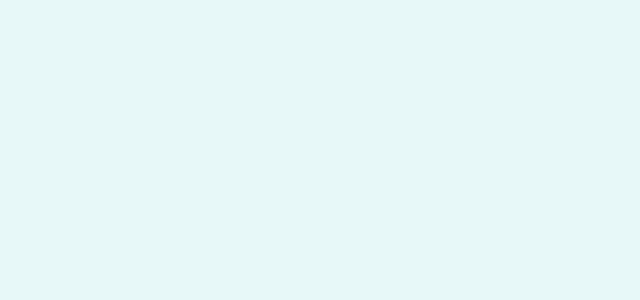
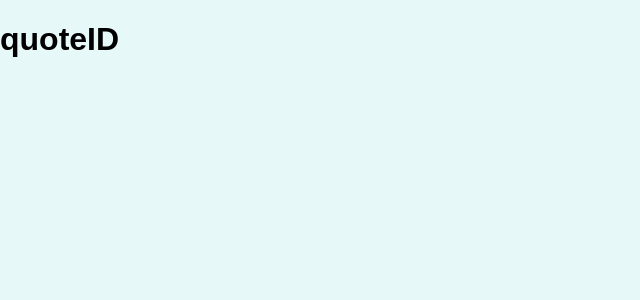
Before and after one commit to lukas-anci/react-router-module, a React (Create React App) app: page /quotes/new-quote in a window 1280 px wide. Shown: the top 300 px of the page, without its empty margins (0-640 px from the left). Built offline with nearby package versions, Linux system fonts and the light colour scheme.

Commit message:
routes and pages

```diff
--- a/src/App.jsx
+++ b/src/App.jsx
@@ -1,9 +1,27 @@
+import { Route, Switch } from 'react-router-dom';
 function App() {
   return (
     <div>
-
+      <Switch>
+        <Route path="/quotes" exact>
+          <h1>quotes</h1>
+        </Route>
+        <Route path="/quotes/:quoteId">
+          <h1>quoteID</h1>
+        </Route>
+        <Route path="/quotes/new-quote">
+          <h1>new-quote</h1>
+        </Route>
+      </Switch>
     </div>
   );
 }
 
 export default App;
+
+/*
+domain.com/quotes
+domain.com/quotes/:quoteId
+domain.com/new-quote
+
+*/
--- a/src/index.js
+++ b/src/index.js
@@ -2,5 +2,11 @@ import ReactDOM from 'react-dom';
 
 import './index.css';
 import App from './App';
+import { BrowserRouter } from 'react-router-dom';
 
-ReactDOM.render(<App />, document.getElementById('root'));
+ReactDOM.render(
+  <BrowserRouter>
+    <App />
+  </BrowserRouter>,
+  document.getElementById('root')
+);
```
Also changed, not shown: src/pages/AllQuotes.jsx (added, +7 -0 lines), src/pages/NewQuote.jsx (added, +7 -0 lines), src/pages/QuoteDetails.jsx (added, +7 -0 lines).
